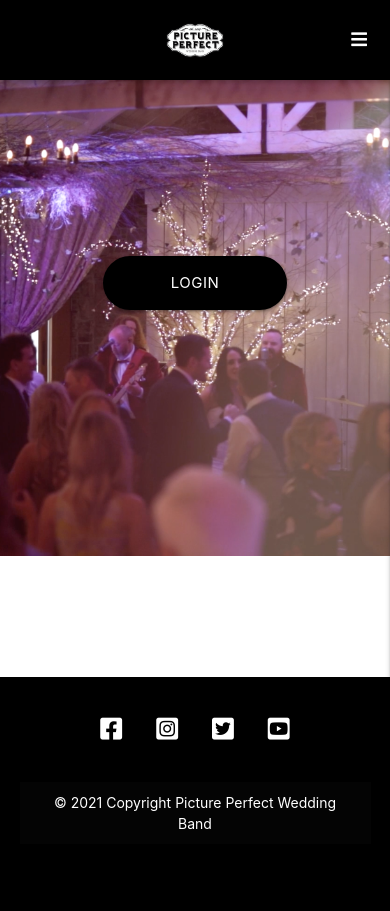
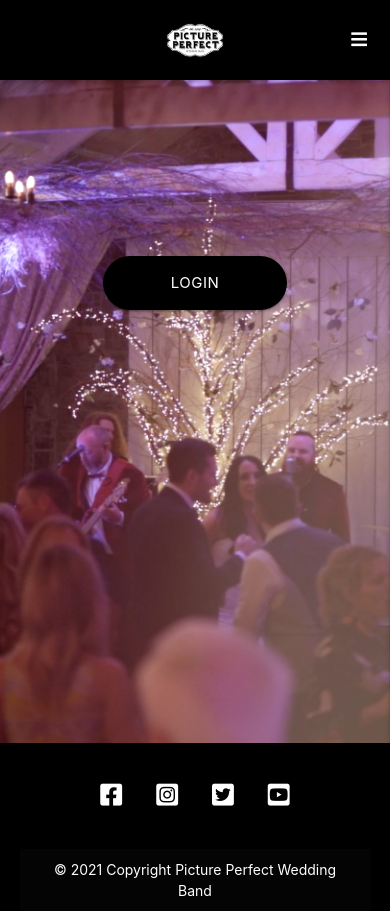
Before and after one commit to Joe2308/wedding-band-diary, a Flask app: page /home in a window 390 px wide. Before the commit the page ends 830 px from the top, so only its background shows below. Run offline with Flask 2, Linux system fonts and the light colour scheme; some libraries are stand-ins or nearby versions; some web fonts are replaced.

Commit message:
media queries adjusted for home page

```diff
--- a/static/css/style.css
+++ b/static/css/style.css
@@ -116,6 +116,10 @@ nav {
     .hero-home {
       background-size: cover;
       min-height: 180px
+    }
+
+    .hero-home-2 {
+      min-height: 687px
     }
   }
 
```
